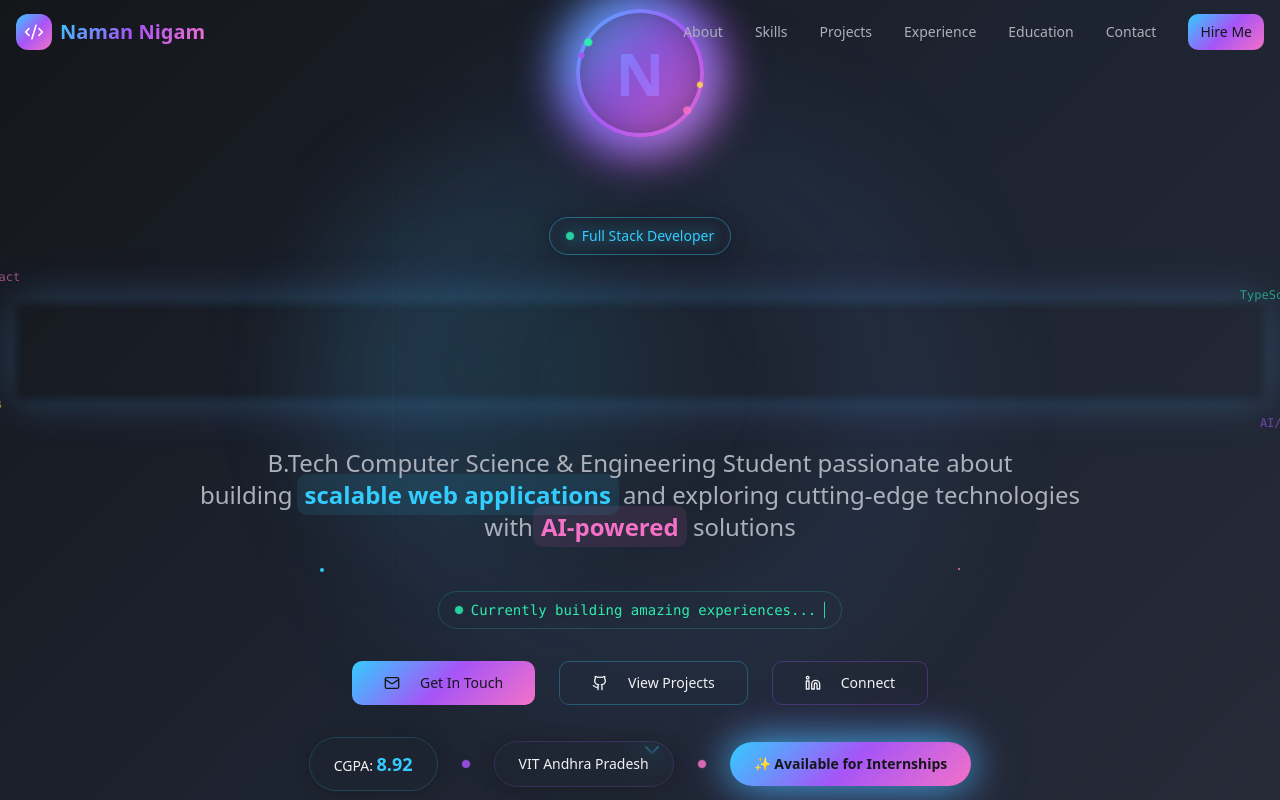
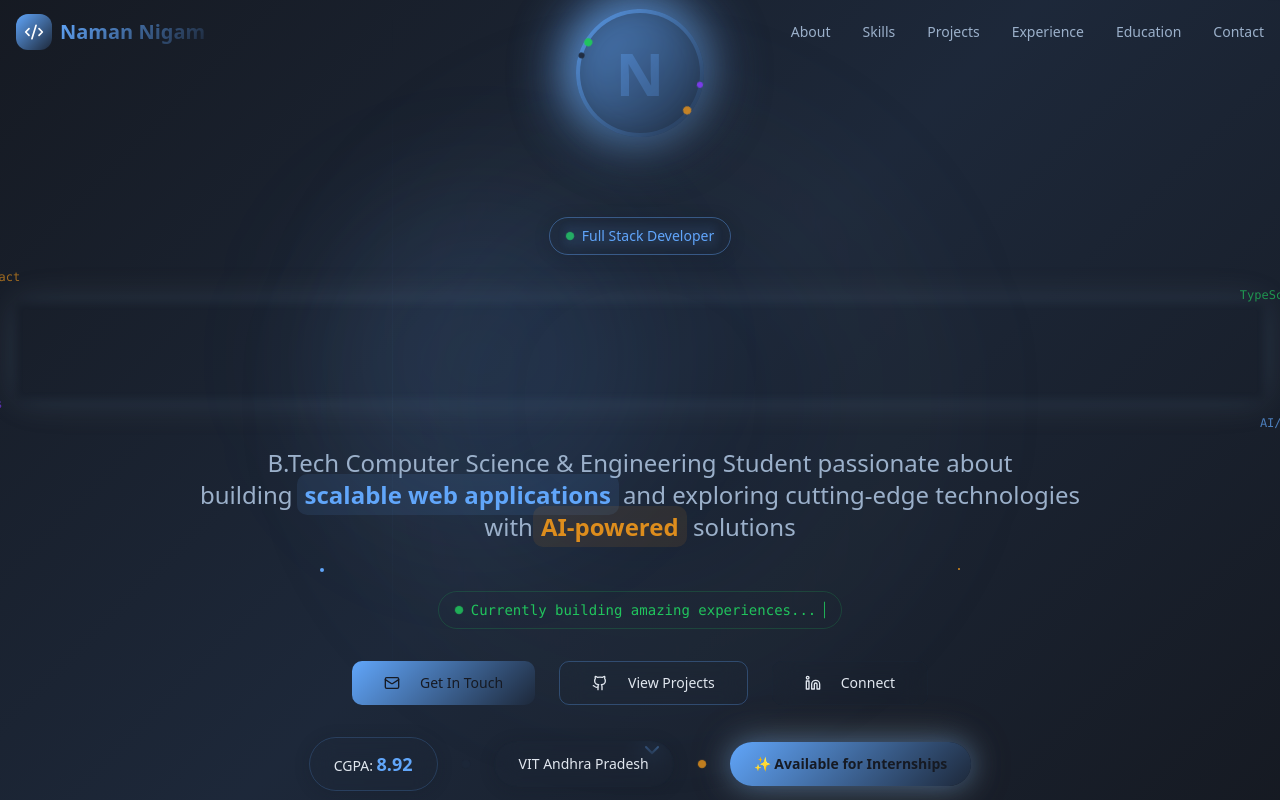
Before and after one commit to 05naman/Portfolio, a React (Vite) app: page / in a window 1280 px wide. Shown: the top 800 px of the page. Built offline with nearby package versions, Linux system fonts and the light colour scheme.

Commit message:
Refactor: Update color scheme and UI
Removed the "Hire Me" button and updated the color scheme to a clean, simple, and professional look. Addressed UI inconsistencies across the page.

```diff
--- a/src/components/portfolio/Hero.tsx
+++ b/src/components/portfolio/Hero.tsx
@@ -55,10 +55,10 @@ const Hero = () => {
                 <div className="absolute inset-0 bg-gradient-ai-primary bg-clip-text text-transparent blur-sm opacity-30 animate-ai-glow"></div>
               </h1>
               {/* Floating tech keywords */}
-              <div className="absolute -top-8 -left-8 text-xs text-ai-accent/60 font-mono animate-ai-float">React</div>
-              <div className="absolute -top-4 -right-12 text-xs text-ai-neon/60 font-mono animate-ai-float" style={{animationDelay: '1s'}}>TypeScript</div>
-              <div className="absolute -bottom-4 -left-16 text-xs text-ai-electric/60 font-mono animate-ai-float" style={{animationDelay: '2s'}}>Node.js</div>
-              <div className="absolute -bottom-8 -right-8 text-xs text-ai-secondary/60 font-mono animate-ai-float" style={{animationDelay: '0.5s'}}>AI/ML</div>
+              <div className="absolute -top-8 -left-8 text-xs text-ai-accent/70 font-mono animate-ai-float">React</div>
+              <div className="absolute -top-4 -right-12 text-xs text-ai-neon/70 font-mono animate-ai-float" style={{animationDelay: '1s'}}>TypeScript</div>
+              <div className="absolute -bottom-4 -left-16 text-xs text-ai-electric/70 font-mono animate-ai-float" style={{animationDelay: '2s'}}>Node.js</div>
+              <div className="absolute -bottom-8 -right-8 text-xs text-ai-primary/70 font-mono animate-ai-float" style={{animationDelay: '0.5s'}}>AI/ML</div>
             </div>
 
             <p className="text-xl md:text-2xl text-muted-foreground max-w-4xl mx-auto leading-relaxed font-light">
--- a/src/components/portfolio/Navigation.tsx
+++ b/src/components/portfolio/Navigation.tsx
@@ -60,9 +60,6 @@ const Navigation = () => {
                 {item.name}
               </button>
             ))}
-            <Button size="sm" className="bg-gradient-ai-primary hover:shadow-ai-glow">
-              <a href="mailto:namannigam300@gmail.com">Hire Me</a>
-            </Button>
           </div>
 
           {/* Mobile Menu Button */}
@@ -93,9 +90,6 @@ const Navigation = () => {
                   {item.name}
                 </button>
               ))}
-              <Button size="sm" className="bg-gradient-ai-primary hover:shadow-ai-glow mt-4 w-fit">
-                <a href="mailto:namannigam300@gmail.com">Hire Me</a>
-              </Button>
             </div>
           </div>
         )}
--- a/src/index.css
+++ b/src/index.css
@@ -2,41 +2,41 @@
 @tailwind components;
 @tailwind utilities;
 
-/* AI-Inspired Futuristic Portfolio Design System
+/* Professional Clean Portfolio Design System
 All colors MUST be HSL for perfect theming
 */
 
 @layer base {
   :root {
-    /* Vibrant Dark Theme Background */
-    --background: 220 13% 9%;
-    --foreground: 220 10% 95%;
+    /* Professional Dark Theme Background */
+    --background: 220 23% 11%;
+    --foreground: 213 31% 91%;
 
-    /* Vibrant Electric Color Palette */
-    --ai-primary: 195 100% 60%;        /* Electric Cyan */
-    --ai-secondary: 270 91% 65%;       /* Vibrant Purple */
-    --ai-accent: 320 85% 70%;          /* Electric Pink */
-    --ai-neon: 160 84% 55%;            /* Neon Green */
-    --ai-electric: 45 98% 65%;         /* Electric Gold */
+    /* Professional Color Palette */
+    --ai-primary: 213 94% 68%;         /* Professional Blue */
+    --ai-secondary: 217 33% 17%;       /* Dark Slate */
+    --ai-accent: 35 77% 49%;           /* Warm Gold Accent */
+    --ai-neon: 142 71% 45%;            /* Subtle Green */
+    --ai-electric: 262 83% 58%;        /* Deep Purple */
 
-    /* Dark Theme Vibrant Gradients */
-    --gradient-ai-primary: linear-gradient(135deg, hsl(195 100% 60%) 0%, hsl(270 91% 65%) 50%, hsl(320 85% 70%) 100%);
-    --gradient-ai-hero: linear-gradient(135deg, hsl(220 13% 9%) 0%, hsl(220 20% 12%) 25%, hsl(220 25% 15%) 50%, hsl(220 20% 18%) 100%);
-    --gradient-ai-accent: linear-gradient(45deg, hsl(320 85% 70%) 0%, hsl(195 100% 60%) 50%, hsl(270 91% 65%) 100%);
-    --gradient-ai-mesh: radial-gradient(circle at 20% 80%, hsl(195 100% 60% / 0.15) 0%, transparent 50%), radial-gradient(circle at 80% 20%, hsl(270 91% 65% / 0.12) 0%, transparent 50%), radial-gradient(circle at 40% 40%, hsl(320 85% 70% / 0.10) 0%, transparent 50%);
-    --gradient-ai-card: linear-gradient(145deg, hsl(220 13% 9% / 0.95), hsl(220 20% 12% / 0.98));
+    /* Professional Gradients */
+    --gradient-ai-primary: linear-gradient(135deg, hsl(213 94% 68%) 0%, hsl(217 33% 17%) 100%);
+    --gradient-ai-hero: linear-gradient(135deg, hsl(220 23% 11%) 0%, hsl(217 33% 17%) 50%, hsl(220 23% 11%) 100%);
+    --gradient-ai-accent: linear-gradient(45deg, hsl(213 94% 68%) 0%, hsl(35 77% 49%) 100%);
+    --gradient-ai-mesh: radial-gradient(circle at 20% 80%, hsl(213 94% 68% / 0.08) 0%, transparent 50%), radial-gradient(circle at 80% 20%, hsl(35 77% 49% / 0.06) 0%, transparent 50%);
+    --gradient-ai-card: linear-gradient(145deg, hsl(220 23% 11% / 0.95), hsl(217 33% 17% / 0.98));
 
-    /* Dark Glass morphism */
-    --glass-bg: hsl(220 13% 9% / 0.8);
-    --glass-bg-strong: hsl(220 13% 9% / 0.95);
-    --glass-border: hsl(195 100% 60% / 0.25);
-    --glass-border-strong: hsl(195 100% 60% / 0.4);
+    /* Professional Glass morphism */
+    --glass-bg: hsl(220 23% 11% / 0.85);
+    --glass-bg-strong: hsl(220 23% 11% / 0.95);
+    --glass-border: hsl(213 94% 68% / 0.2);
+    --glass-border-strong: hsl(213 94% 68% / 0.3);
 
-    /* Dark Theme Vibrant Shadows */
-    --shadow-ai-glow: 0 0 30px hsl(195 100% 60% / 0.3), 0 0 60px hsl(270 91% 65% / 0.2);
-    --shadow-ai-card: 0 8px 32px hsl(220 13% 9% / 0.5), 0 0 0 1px hsl(195 100% 60% / 0.1);
-    --shadow-ai-intense: 0 0 40px hsl(195 100% 60% / 0.4), 0 0 80px hsl(320 85% 70% / 0.3);
-    --shadow-ai-subtle: 0 2px 16px hsl(220 13% 9% / 0.4);
+    /* Professional Shadows */
+    --shadow-ai-glow: 0 0 20px hsl(213 94% 68% / 0.2);
+    --shadow-ai-card: 0 8px 32px hsl(220 23% 11% / 0.3), 0 0 0 1px hsl(213 94% 68% / 0.1);
+    --shadow-ai-intense: 0 0 30px hsl(213 94% 68% / 0.3);
+    --shadow-ai-subtle: 0 2px 16px hsl(220 23% 11% / 0.2);
 
     /* Smooth Animations */
     --transition-ai: all 0.4s cubic-bezier(0.4, 0, 0.2, 1);
@@ -52,37 +52,37 @@ All colors MUST be HSL for perfect theming
     --popover: 220 13% 9%;
     --popover-foreground: 220 10% 95%;
 
-    /* Updated semantic tokens for dark vibrant theme */
-    --primary: 195 100% 60%;
-    --primary-foreground: 220 13% 9%;
+    /* Updated semantic tokens for professional theme */
+    --primary: 213 94% 68%;
+    --primary-foreground: 220 23% 11%;
 
-    --secondary: 220 20% 15%;
-    --secondary-foreground: 220 10% 85%;
+    --secondary: 217 33% 17%;
+    --secondary-foreground: 213 31% 91%;
 
-    --muted: 220 15% 12%;
-    --muted-foreground: 220 10% 70%;
+    --muted: 217 33% 17%;
+    --muted-foreground: 213 31% 70%;
 
-    --accent: 270 91% 65%;
-    --accent-foreground: 220 13% 9%;
+    --accent: 35 77% 49%;
+    --accent-foreground: 220 23% 11%;
 
-    --destructive: 0 84% 65%;
-    --destructive-foreground: 220 13% 9%;
+    --destructive: 0 84% 60%;
+    --destructive-foreground: 220 23% 11%;
 
-    --border: 220 20% 20%;
-    --input: 220 20% 15%;
-    --ring: 195 100% 60%;
+    --border: 217 33% 24%;
+    --input: 217 33% 17%;
+    --ring: 213 94% 68%;
 
     --radius: 0.75rem;
 
-    /* Sidebar for dark theme */
-    --sidebar-background: 220 13% 9%;
-    --sidebar-foreground: 220 10% 85%;
-    --sidebar-primary: 195 100% 60%;
-    --sidebar-primary-foreground: 220 13% 9%;
-    --sidebar-accent: 220 20% 15%;
-    --sidebar-accent-foreground: 220 10% 85%;
-    --sidebar-border: 220 20% 20%;
-    --sidebar-ring: 195 100% 60%;
+    /* Sidebar for professional theme */
+    --sidebar-background: 220 23% 11%;
+    --sidebar-foreground: 213 31% 85%;
+    --sidebar-primary: 213 94% 68%;
+    --sidebar-primary-foreground: 220 23% 11%;
+    --sidebar-accent: 217 33% 17%;
+    --sidebar-accent-foreground: 213 31% 85%;
+    --sidebar-border: 217 33% 24%;
+    --sidebar-ring: 213 94% 68%;
   }
 
   .light {
@@ -93,13 +93,13 @@ All colors MUST be HSL for perfect theming
     --card-foreground: 222 84% 4.9%;
     --popover: 0 0% 100%;
     --popover-foreground: 222 84% 4.9%;
-    --primary: 195 100% 60%;
+    --primary: 213 94% 68%;
     --primary-foreground: 0 0% 100%;
     --secondary: 210 40% 98%;
     --secondary-foreground: 222 84% 4.9%;
     --muted: 210 40% 96%;
     --muted-foreground: 215.4 16.3% 46.9%;
-    --accent: 270 91% 65%;
+    --accent: 35 77% 49%;
     --accent-foreground: 0 0% 100%;
     --destructive: 0 84.2% 60.2%;
     --destructive-foreground: 0 0% 100%;
@@ -108,12 +108,12 @@ All colors MUST be HSL for perfect theming
     --ring: 195 100% 60%;
     --sidebar-background: 0 0% 98%;
     --sidebar-foreground: 240 5.3% 26.1%;
-    --sidebar-primary: 195 100% 60%;
+    --sidebar-primary: 213 94% 68%;
     --sidebar-primary-foreground: 0 0% 100%;
     --sidebar-accent: 240 4.8% 95.9%;
     --sidebar-accent-foreground: 240 5.9% 10%;
     --sidebar-border: 220 13% 91%;
-    --sidebar-ring: 195 100% 60%;
+    --sidebar-ring: 213 94% 68%;
   }
 }
 
--- a/src/pages/Index.tsx
+++ b/src/pages/Index.tsx
@@ -11,20 +11,20 @@ import Footer from "@/components/portfolio/Footer";
 const Index = () => {
   return (
     <div className="min-h-screen bg-background relative overflow-hidden">
-      {/* Subtle Light Background Effects */}
-      <div className="fixed inset-0 bg-gradient-ai-mesh pointer-events-none z-0 opacity-60"></div>
+      {/* Professional Background Effects */}
+      <div className="fixed inset-0 bg-gradient-ai-mesh pointer-events-none z-0 opacity-30"></div>
       <div className="fixed inset-0 bg-gradient-ai-hero pointer-events-none z-0"></div>
 
       {/* Subtle Grid Pattern */}
-      <div className="fixed inset-0 opacity-[0.02] pointer-events-none z-0">
-        <div className="absolute inset-0 bg-[linear-gradient(rgba(214,255,255,0.3)_1px,transparent_1px),linear-gradient(90deg,rgba(214,255,255,0.3)_1px,transparent_1px)] bg-[size:60px_60px] animate-ai-float"></div>
+      <div className="fixed inset-0 opacity-[0.015] pointer-events-none z-0">
+        <div className="absolute inset-0 bg-[linear-gradient(rgba(69,90,120,0.2)_1px,transparent_1px),linear-gradient(90deg,rgba(69,90,120,0.2)_1px,transparent_1px)] bg-[size:60px_60px] animate-ai-float"></div>
       </div>
 
       {/* Subtle Floating Particles */}
       <div className="fixed inset-0 pointer-events-none z-0">
-        <div className="absolute top-1/4 left-1/4 w-1 h-1 bg-ai-primary rounded-full animate-ai-matrix opacity-20"></div>
-        <div className="absolute top-3/4 right-1/4 w-0.5 h-0.5 bg-ai-accent rounded-full animate-ai-matrix opacity-25" style={{animationDelay: '1s'}}></div>
-        <div className="absolute top-1/2 left-3/4 w-1 h-1 bg-ai-secondary rounded-full animate-ai-matrix opacity-15" style={{animationDelay: '2s'}}></div>
+        <div className="absolute top-1/4 left-1/4 w-1 h-1 bg-ai-primary rounded-full animate-ai-matrix opacity-10"></div>
+        <div className="absolute top-3/4 right-1/4 w-0.5 h-0.5 bg-ai-accent rounded-full animate-ai-matrix opacity-15" style={{animationDelay: '1s'}}></div>
+        <div className="absolute top-1/2 left-3/4 w-1 h-1 bg-ai-neon rounded-full animate-ai-matrix opacity-8" style={{animationDelay: '2s'}}></div>
       </div>
 
       <div className="relative z-10">
--- a/tailwind.config.ts
+++ b/tailwind.config.ts
@@ -112,8 +112,8 @@ export default {
 					'50%': { transform: 'translateY(-10px)' }
 				},
 				'ai-glow': {
-					'0%, 100%': { boxShadow: '0 0 25px hsl(195 100% 60% / 0.4)' },
-					'50%': { boxShadow: '0 0 40px hsl(195 100% 60% / 0.8), 0 0 60px hsl(270 91% 65% / 0.4)' }
+					'0%, 100%': { boxShadow: '0 0 20px hsl(213 94% 68% / 0.3)' },
+					'50%': { boxShadow: '0 0 30px hsl(213 94% 68% / 0.5), 0 0 50px hsl(35 77% 49% / 0.2)' }
 				},
 				'ai-scan': {
 					'0%': { transform: 'translateX(-100%)' },
```
Also changed, not shown: src/components/portfolio/Skills.tsx (+7 -7 lines).
